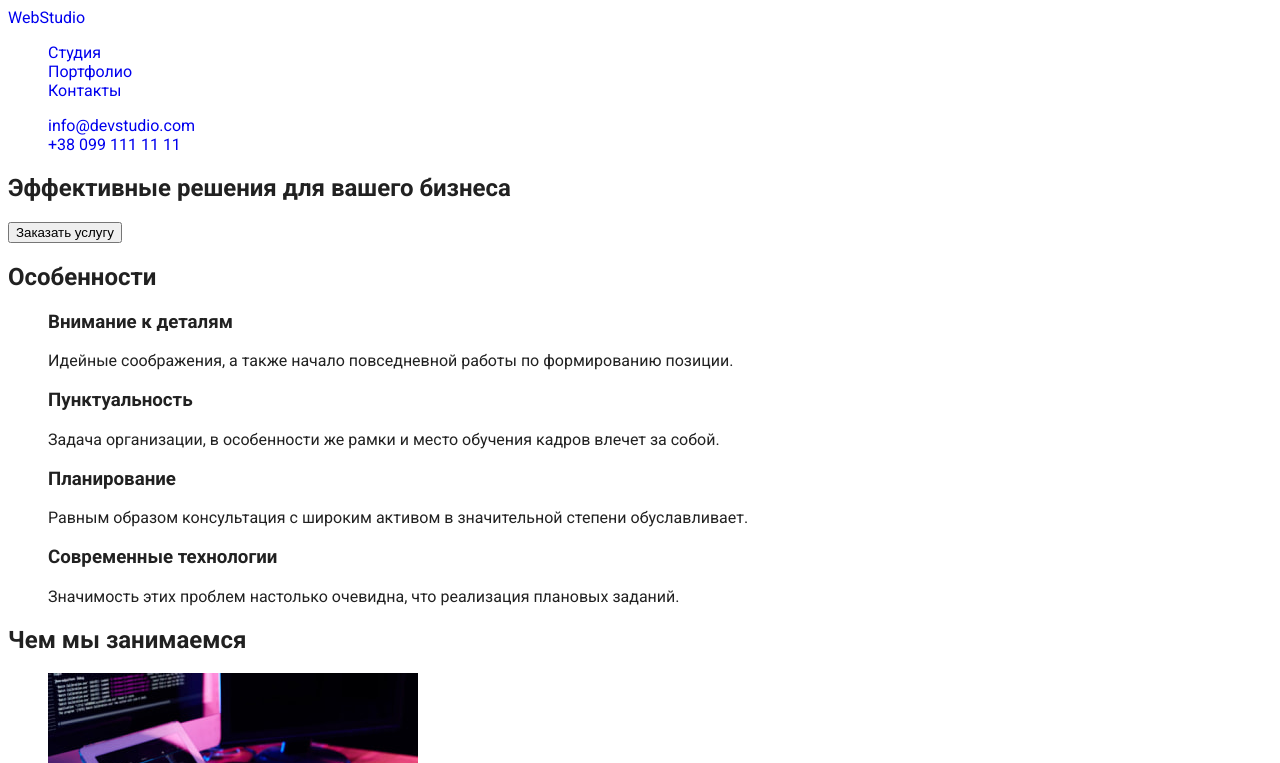
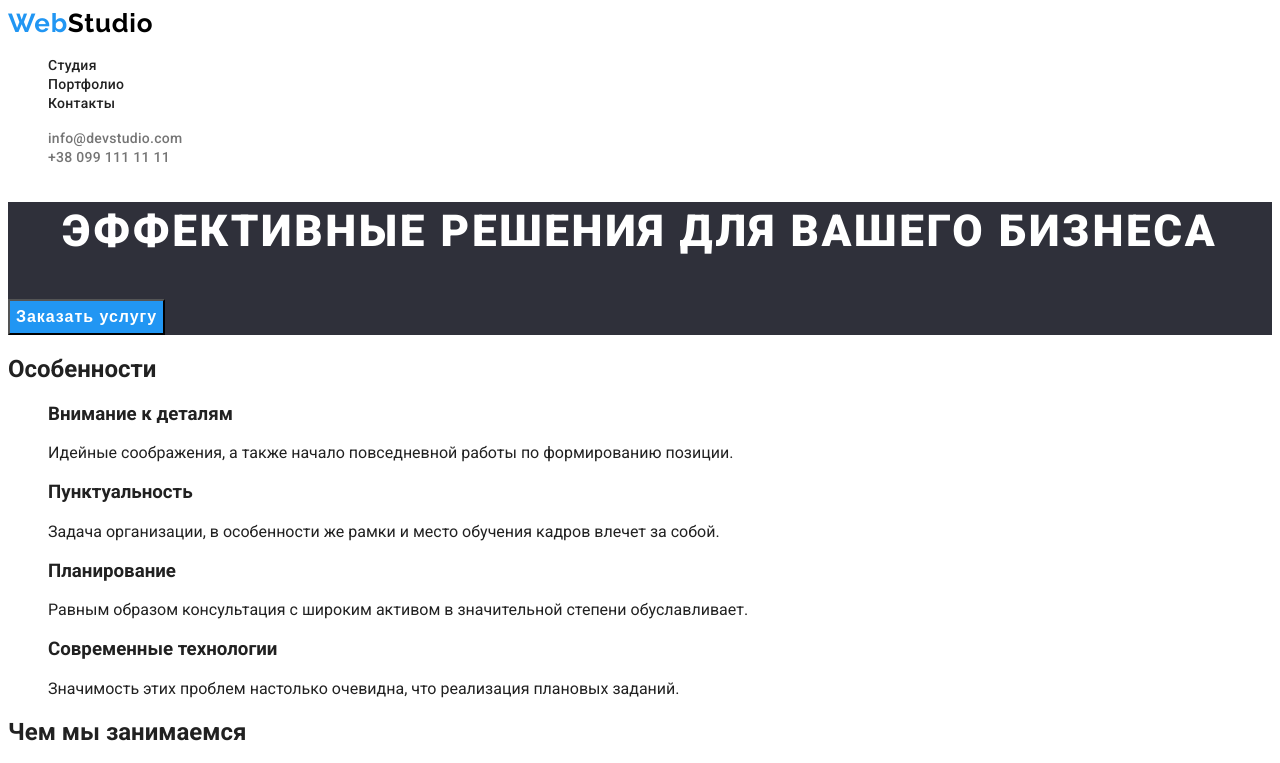
Before and after one commit to StasPetrov/goit-markup-hw-02, a plain HTML site: page index.html in a window 1280 px wide. Shown: the top 763 px of the page. Drawn offline with Linux system fonts and the light colour scheme.

Commit message:
добавляет полоивну оформления для студии

```diff
--- a/css/style.css
+++ b/css/style.css
@@ -1,12 +1,89 @@
+:root {
+  --primary-white-color: #ffffff;
+  --primary-sonic-color: #757575;
+}
+
 body {
   font-family: 'Roboto', sans-serif;
   color: #212121;
 }
-
-.list {
+ul,
+ol {
   list-style: none;
 }
-
-.link {
+a {
   text-decoration: none;
 }
+/* HAD PROJECT */
+.logo {
+  color: #000000;
+  font-family: Raleway;
+  font-weight: 700;
+  font-size: 26px;
+  line-height: 1.19;
+  letter-spacing: 0.03em;
+}
+.logo-color-blue {
+  color: #2196f3;
+}
+.site-nav-link {
+  color: inherit;
+  font-weight: 500;
+  font-size: 14px;
+  line-height: 1.14;
+  letter-spacing: 0.02em;
+}
+.site-nav-link:hover,
+.site-nav-link:focus {
+  color: #2196f3;
+}
+.contact-header-link {
+  color: var(--primary-sonic-color);
+  font-weight: 500;
+  font-size: 14px;
+  line-height: 1.14;
+  letter-spacing: 0.02em;
+}
+.contact-header-link:hover,
+.contact-header-link:focus {
+  color: #2196f3;
+}
+/* MAIN PROJECT */
+.banner {
+  background-color: #2f303a;
+}
+.banner-header {
+  color: var(--primary-white-color);
+  font-weight: 900;
+  font-size: 44px;
+  line-height: 1.36;
+  text-align: center;
+  letter-spacing: 0.06em;
+  text-transform: uppercase;
+}
+.banner-button {
+  color: var(--primary-white-color);
+  background-color: #2196f3;
+  font-weight: 700;
+  font-size: 16px;
+  line-height: 1.88;
+  display: flex;
+  align-items: center;
+  text-align: center;
+  letter-spacing: 0.06em;
+}
+.banner-button:hover,
+.banner-button:focus {
+  background-color: #188ce8;
+}
+/* FOOTER PROJECT */
+.contact-footer-link {
+  color: var(--primary-white-color);
+  font-style: normal;
+  font-size: 14px;
+  line-height: 1.71;
+  letter-spacing: 0.03em;
+}
+.opacity-contact-link {
+  color: rgba(255, 255, 255, 0.6);
+}
--- a/index.html
+++ b/index.html
@@ -15,33 +15,35 @@
   </head>
   <body>
     <!-- Шапка сайта -->
-    <header>
+    <header class="site-header">
       <nav>
-        <a class="link" href="./index.html">WebStudio</a>
-        <ul class="list">
-          <li><a class="link" href="./index.html">Студия</a></li>
-          <li><a class="link" href="./portfolio.html">Портфолио</a></li>
-          <li><a class="link" href="./contacts.html">Контакты</a></li>
+        <a class="logo" href="./index.html"><span class="logo-color-blue">Web</span>Studio</a>
+        <ul class="site-nav">
+          <li><a class="site-nav-link" href="./index.html">Студия</a></li>
+          <li><a class="site-nav-link" href="./portfolio.html">Портфолио</a></li>
+          <li><a class="site-nav-link" href="./contacts.html">Контакты</a></li>
         </ul>
       </nav>
-      <ul class="list">
-        <li><a class="link" href="mailto:info@devstudio.com">info@devstudio.com</a></li>
-        <li><a class="link" href="tel:+380991111111">+38 099 111 11 11</a></li>
+      <ul class="contact-header-list">
+        <li>
+          <a class="contact-header-link" href="mailto:info@devstudio.com">info@devstudio.com</a>
+        </li>
+        <li><a class="contact-header-link" href="tel:+380991111111">+38 099 111 11 11</a></li>
       </ul>
     </header>
 
     <!-- Уникальный контент -->
     <main>
       <!-- Баннер -->
-      <section>
-        <h1>Эффективные решения для вашего бизнеса</h1>
-        <button type="button">Заказать услугу</button>
+      <section class="banner">
+        <h1 class="banner-header">Эффективные решения для вашего бизнеса</h1>
+        <button class="banner-button" type="button">Заказать услугу</button>
       </section>
 
       <!-- Особенности -->
       <section>
         <h2>Особенности</h2>
-        <ul class="list">
+        <ul>
           <li>
             <h3>Внимание к деталям</h3>
             <p>Идейные соображения, а также начало повседневной работы по формированию позиции.</p>
@@ -68,7 +70,7 @@
       <!-- Чем мы занимаемся -->
       <section>
         <h2>Чем мы занимаемся</h2>
-        <ul class="list">
+        <ul>
           <li>
             <img
               src="./images/close-up-image-programer-working-his-desk-office_1098-18707.jpg"
@@ -96,7 +98,7 @@
       <!-- Наша команда -->
       <section>
         <h2>Наша команда</h2>
-        <ul class="list">
+        <ul>
           <li>
             <img src="./images/demyanenko.jpg" alt="Игорь Демьяненко" width="270" />
             <h3>Игорь Демьяненко</h3>
@@ -122,19 +124,27 @@
     </main>
 
     <!-- Футер -->
-    <footer>
-      <a class="link" href="./index.html">WebStudio</a>
+    <footer class="site-footer">
+      <a class="logo-footer" href="./index.html">WebStudio</a>
 
       <!-- Контакты -->
-      <address>
-        <ul class="list">
+      <address class="contact-footer">
+        <ul class="contact-footer-list">
           <li>
-            <a class="link" href="https://goo.gl/maps/V5BgEMV831Q8AJGa7"
+            <a class="contact-footer-link" href="https://goo.gl/maps/V5BgEMV831Q8AJGa7"
               >г. Киев, пр-т Леси Украинки, 26</a
             >
           </li>
-          <li><a class="link" href="mailto:info@example.com">info@example.com</a></li>
-          <li><a class="link" href="tel:+380991111111">+38 099 111 11 11</a></li>
+          <li>
+            <a class="contact-footer-link opacity-contact-link" href="mailto:info@example.com"
+              >info@example.com</a
+            >
+          </li>
+          <li>
+            <a class="contact-footer-link opacity-contact-link" href="tel:+380991111111"
+              >+38 099 111 11 11</a
+            >
+          </li>
         </ul>
       </address>
     </footer>
```
